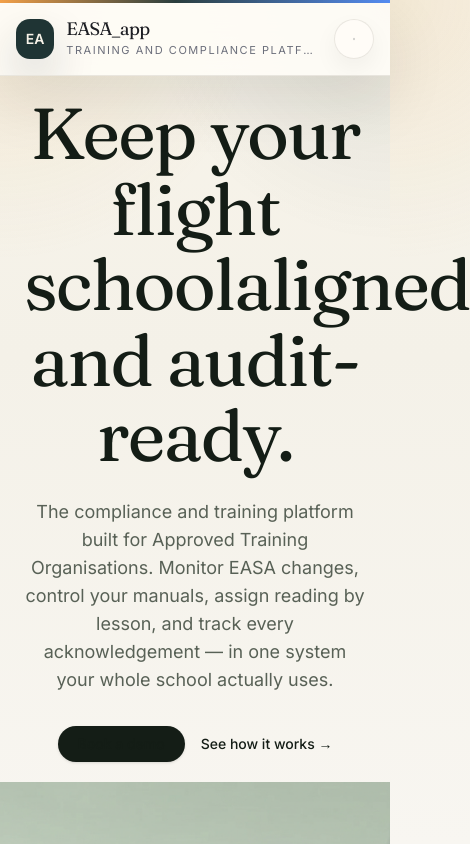
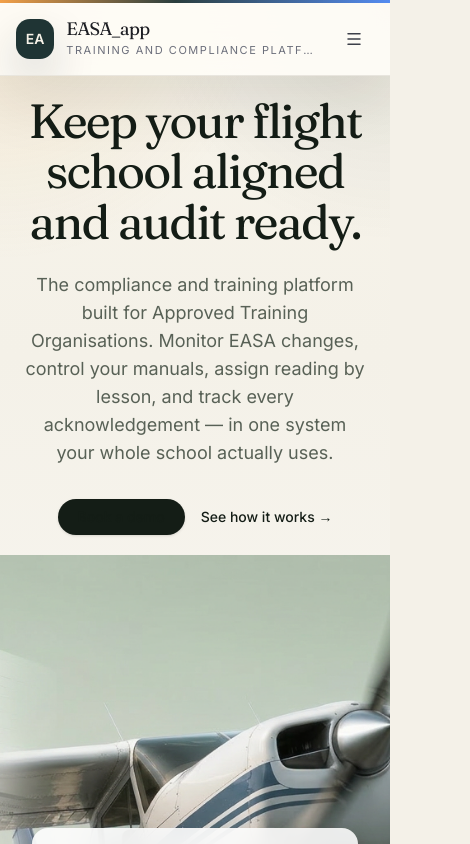
Before and after one commit to akiwumi/EASA_app, a Next.js app: page / in a window 390 px wide. Shown: the top 844 px of the page, 470 px wide, since content can reach past the window. Built offline with nearby package versions, Linux system fonts and the light colour scheme.

Commit message:
Polish mobile navigation and hero layout

```diff
--- a/src/app/globals.css
+++ b/src/app/globals.css
@@ -46,6 +46,11 @@
 
 * {
   box-sizing: border-box;
+}
+
+html,
+body {
+  overflow-x: clip;
 }
 
 body {
--- a/src/components/dashboard/DashboardHeaderActions.tsx
+++ b/src/components/dashboard/DashboardHeaderActions.tsx
@@ -36,15 +36,15 @@ export default function DashboardHeaderActions() {
     : null;
 
   return (
-    <div className="shrink-0 flex flex-col items-start md:items-end gap-2">
+    <div className="flex min-w-0 w-full flex-col items-stretch gap-2 md:w-auto md:shrink-0 md:items-end">
       {/* ── Button row — never shifts when notification appears ─────────── */}
-      <div className="flex flex-wrap items-center gap-2">
-        <Link className="easa-btn primary whitespace-nowrap text-sm" href="/settings?tab=setup">
+      <div className="flex min-w-0 flex-wrap items-stretch gap-2 md:justify-end">
+        <Link className="easa-btn primary w-full justify-center text-sm sm:w-auto" href="/settings?tab=setup">
           Finish setup
         </Link>
 
         <button
-          className="easa-btn secondary flex items-center gap-1.5 whitespace-nowrap text-sm"
+          className="easa-btn secondary flex w-full items-center justify-center gap-1.5 text-sm sm:w-auto"
           type="button"
           onClick={runScrape}
           disabled={status === "running"}
@@ -53,26 +53,26 @@ export default function DashboardHeaderActions() {
           {status === "running" ? "Running now…" : "Run now"}
         </button>
 
-        <Link className="easa-btn secondary whitespace-nowrap text-sm" href="/results">
+        <Link className="easa-btn secondary w-full justify-center text-sm sm:w-auto" href="/results">
           View AI results
         </Link>
-        <Link className="easa-btn secondary whitespace-nowrap text-sm" href="/updates">
+        <Link className="easa-btn secondary w-full justify-center text-sm sm:w-auto" href="/updates">
           Open update queue
         </Link>
       </div>
 
       {/* ── Notification — always below buttons, never disrupts their row ── */}
       {noticeText && (
-        <div className="flex items-center gap-2 rounded-[12px] border border-[var(--easa-color-accent-blue)] bg-[var(--easa-color-accent-orange)]/12 px-3 py-2 text-xs font-medium text-[var(--easa-color-accent-blue)]">
+        <div className="flex min-w-0 items-center gap-2 rounded-[12px] border border-[var(--easa-color-accent-blue)] bg-[var(--easa-color-accent-orange)]/12 px-3 py-2 text-xs font-medium text-[var(--easa-color-accent-blue)]">
           <CheckCircle size={13} strokeWidth={1.75} className="shrink-0" />
-          <span>{noticeText}</span>
+          <span className="min-w-0 break-words">{noticeText}</span>
         </div>
       )}
 
       {status === "error" && errorMsg && (
-        <div className="flex items-center gap-2 rounded-[12px] border border-[var(--easa-color-accent-pink)]/40 bg-[var(--easa-color-accent-pink)]/8 px-3 py-2 text-xs text-[var(--easa-color-accent-pink)]">
+        <div className="flex min-w-0 items-center gap-2 rounded-[12px] border border-[var(--easa-color-accent-pink)]/40 bg-[var(--easa-color-accent-pink)]/8 px-3 py-2 text-xs text-[var(--easa-color-accent-pink)]">
           <AlertCircle size={13} strokeWidth={1.75} className="shrink-0" />
-          <span className="break-words">{errorMsg}</span>
+          <span className="min-w-0 break-words">{errorMsg}</span>
         </div>
       )}
     </div>
--- a/src/components/home/HeroSection.tsx
+++ b/src/components/home/HeroSection.tsx
@@ -12,16 +12,16 @@ export default function HeroSection() {
     <section className="relative pb-[20px] pt-[20px]">
       <div className="mx-auto max-w-7xl px-6 text-center">
         <h1
-          className="text-7xl font-normal text-foreground"
+          className="text-5xl font-normal text-foreground sm:text-6xl md:text-7xl"
           style={{
             fontFamily: "var(--font-display)",
             lineHeight: 1.05,
             letterSpacing: "-1.8px",
           }}
         >
-          Keep your flight school
-          <br className="hidden md:block" />
-          aligned and audit-ready.
+          <span className="block md:inline">Keep your flight</span>{" "}
+          <span className="block md:inline">school aligned</span>{" "}
+          <span className="block md:inline">and audit ready.</span>
         </h1>
 
         <p className="mx-auto mt-6 max-w-2xl text-lg leading-7 text-muted-foreground">
--- a/src/components/home/Nav.tsx
+++ b/src/components/home/Nav.tsx
@@ -68,7 +68,7 @@ export default function Nav() {
           <button
             aria-expanded={menuOpen}
             aria-label={menuOpen ? "Close menu" : "Open menu"}
-            className="easa-btn secondary flex h-10 w-10 shrink-0 items-center justify-center p-0 lg:hidden"
+            className="flex h-10 w-10 shrink-0 items-center justify-center rounded-none border-0 bg-transparent p-0 text-[var(--easa-color-text-secondary)] transition-colors hover:text-[var(--easa-color-brand-primary)] lg:hidden"
             type="button"
             onClick={() => setMenuOpen((open) => !open)}
           >
--- a/src/components/landing/LandingHero.tsx
+++ b/src/components/landing/LandingHero.tsx
@@ -4,7 +4,7 @@ import Link from "next/link";
 const proofPoints = [
   "Keep instructors and students on the latest approved procedures, automatically.",
   "Turn every EASA change into a training action with a full approval trail.",
-  "Stay audit-ready without chasing PDFs, emails, or spreadsheets.",
+  "Stay audit ready without chasing PDFs, emails, or spreadsheets.",
 ];
 
 export default function LandingHero() {
--- a/src/components/navigation/AppShell.tsx
+++ b/src/components/navigation/AppShell.tsx
@@ -150,7 +150,7 @@ export default function AppShell({
     return (
       <Link
         key={item.href}
-        className={`relative flex items-center gap-1.5 rounded-full px-3 py-2 text-sm font-medium transition-all duration-150 md:px-3.5 ${
+        className={`relative flex min-w-0 items-center gap-1.5 rounded-full px-3 py-2 text-sm font-medium transition-all duration-150 md:px-3.5 ${
           active
             ? "bg-[var(--easa-color-brand-light)] text-[var(--easa-color-brand-primary)]"
             : "text-[var(--easa-color-text-muted)] hover:bg-[var(--easa-color-brand-muted)] hover:text-[var(--easa-color-brand-primary)]"
@@ -170,7 +170,7 @@ export default function AppShell({
             </span>
           ) : null}
         </span>
-        <span>{item.label}</span>
+        <span className="min-w-0 break-words">{item.label}</span>
       </Link>
     );
   };
@@ -227,7 +227,7 @@ export default function AppShell({
                 <button
                   aria-expanded={menuOpen}
                   aria-label={menuOpen ? "Close menu" : "Open menu"}
-              className="easa-btn secondary flex h-10 w-10 shrink-0 items-center justify-center p-0"
+                  className="flex h-10 w-10 shrink-0 items-center justify-center rounded-none border-0 bg-transparent p-0 text-[var(--easa-color-text-secondary)] transition-colors hover:text-[var(--easa-color-brand-primary)]"
                   type="button"
                   onClick={() => setMenuOpen((o) => !o)}
                 >
@@ -264,8 +264,8 @@ export default function AppShell({
         </div>
       </header>
 
-      <main className="easa-shell px-4 pb-8 pt-4 lg:px-6">
-        <div className="easa-page-enter">{children}</div>
+      <main className="easa-shell min-w-0 px-4 pb-8 pt-4 lg:px-6">
+        <div className="easa-page-enter min-w-0">{children}</div>
       </main>
 
       <NotificationDrawer
```
Lines whose indentation alone changed are shown as unchanged.
